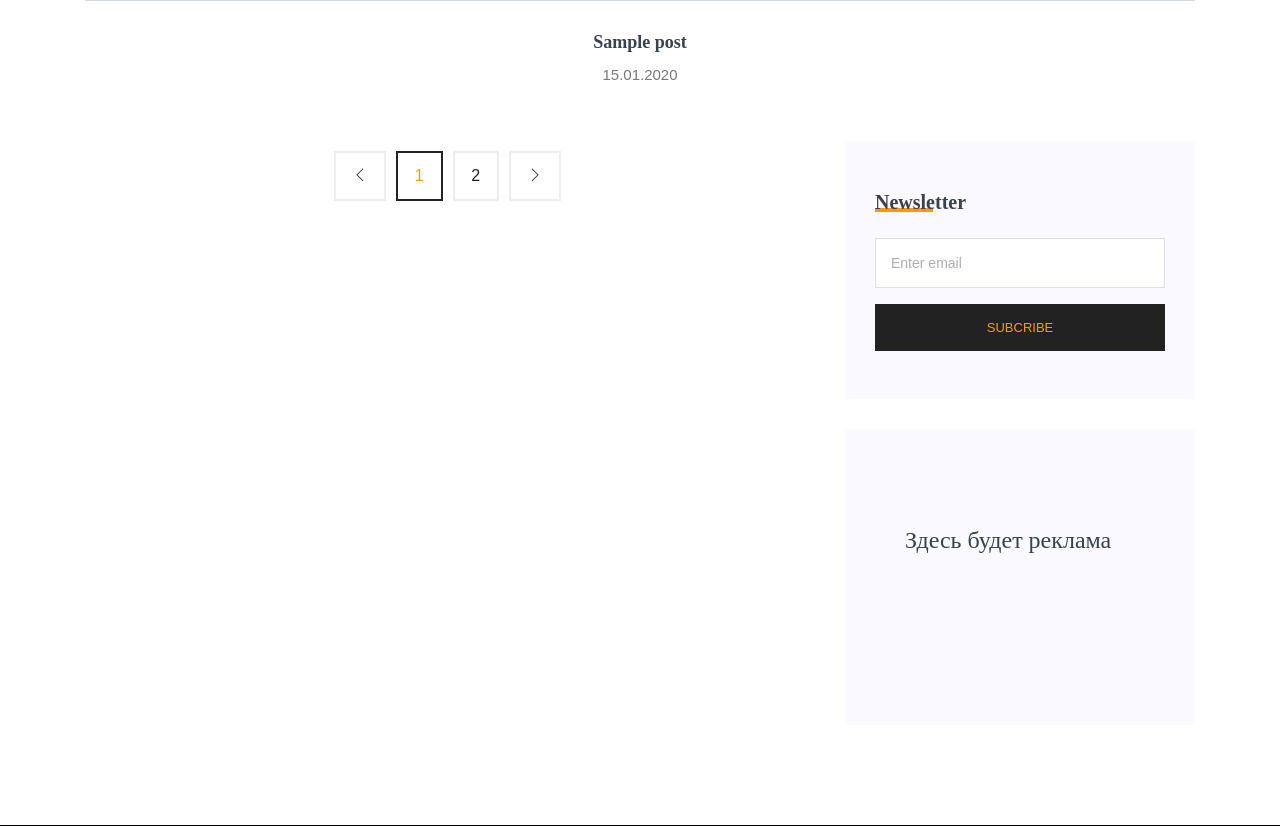
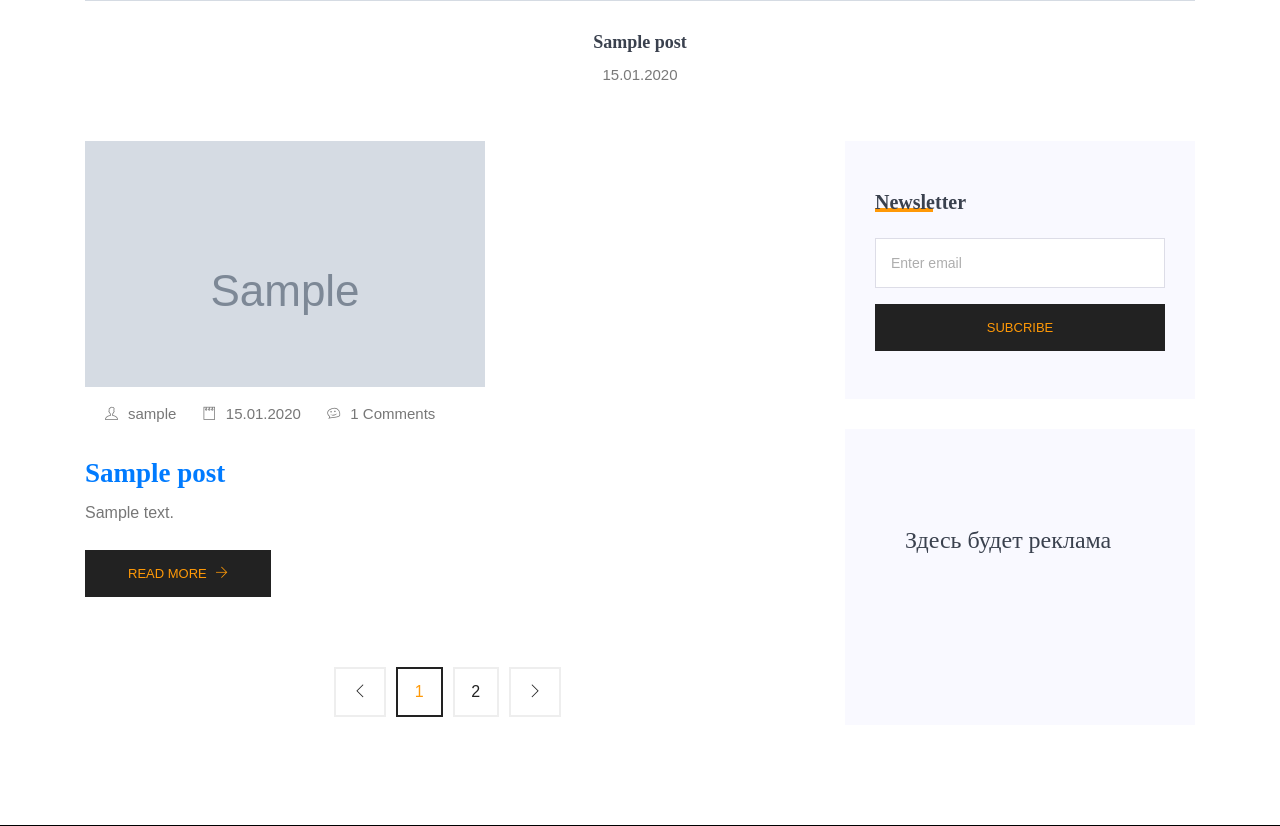
Before and after one commit to SlendyXG/layout_task2, a Django app: page / in a window 1280 px wide. Shown: the part 1496-2322 px from the top of the page. Run offline with Django 3.2, Linux system fonts and the light colour scheme; tables that the repository leaves empty hold one stand-in row (values such as "Sample post"); grey boxes marked "Sample" are stand-in pictures; parts of the project's set-up code (start-up, migrations or seed data) failed here and were passed over; some libraries are stand-ins or nearby versions.

Commit message:
render posts on index page

```diff
--- a/templates/index.html
+++ b/templates/index.html
@@ -7,23 +7,14 @@
     <meta http-equiv="X-UA-Compatible" content="ie=edge">
     <title>Sensive Blog - Home</title>
 
-    <!-- Favicon -->
     <link rel="icon" href="{% static 'img/favicon.png' %}" type="image/png">
 
-    <!-- ===== BOOTSTRAP CSS (CDN) ===== -->
     <link rel="stylesheet" href="https://cdn.jsdelivr.net/npm/bootstrap@4.6.2/dist/css/bootstrap.min.css">
-
-    <!-- ===== FONT AWESOME (CDN) ===== -->
     <link rel="stylesheet" href="https://cdnjs.cloudflare.com/ajax/libs/font-awesome/4.7.0/css/font-awesome.min.css">
-
-    <!-- ===== THEMIFY ICONS (CDN) ===== -->
     <link rel="stylesheet" href="https://cdn.jsdelivr.net/npm/themify-icons@0.1.2/css/themify-icons.css">
-
-    <!-- ===== ВАШ CSS (локально) ===== -->
     <link rel="stylesheet" href="{% static 'styles.min.css' %}">
 </head>
 <body>
-    <!--================Header Menu Area =================-->
     <header class="header_area">
         <div class="main_menu">
             <nav class="navbar navbar-expand-lg navbar-light">
@@ -53,10 +44,9 @@
             </nav>
         </div>
     </header>
-    <!--================Header Menu Area =================-->
 
     <main class="site-main">
-        <!--================Hero Banner start =================-->
+        <!-- Hero Banner -->
         <section class="mb-30px">
             <div class="container">
                 <div class="hero-banner">
@@ -68,9 +58,8 @@
                 </div>
             </div>
         </section>
-        <!--================Hero Banner end =================-->
 
-        <!--================ Blog slider start =================-->
+        <!--================ Blog slider (популярные посты) =================-->
         <section>
             <div class="container">
                 <div class="d-flex">
@@ -78,10 +67,11 @@
                         <div class="flex-fill {% if not forloop.last %}style="margin-right: 30px;{% endif %}">
                             <div class="card blog__slide text-center">
                                 <div class="blog__slide__img">
+                                    <!-- КАРТИНКА с условием -->
                                     {% if post.image_url %}
                                         <img class="card-img rounded-0" src="{{ post.image_url }}" alt="{{ post.title }}">
                                     {% else %}
-                                        <img class="card-img rounded-0" src="{% static 'img/blog/blog-slider/blog-slide1.png' %}" alt="Без картинки">
+                                        <img class="card-img rounded-0" src="{% static 'img/banner/blog.png' %}" alt="Без картинки">
                                     {% endif %}
                                 </div>
                                 <div class="blog__slide__content">
@@ -94,13 +84,43 @@
                 </div>
             </div>
         </section>
-        <!--================ Blog slider end =================-->
 
-        <!--================ Start Blog Post Area =================-->
+        <!--================ Start Blog Post Area (свежие посты) =================-->
         <section class="blog-post-area section-margin mt-4">
             <div class="container">
                 <div class="row">
                     <div class="col-lg-8">
+                        <!-- Свежие посты -->
+                        {% for post in fresh_posts %}
+                            <div class="single-recent-blog-post">
+                                <div class="thumb">
+                                    <!-- КАРТИНКА с условием -->
+                                    {% if post.image_url %}
+                                        <img class="img-fluid" src="{{ post.image_url }}" alt="{{ post.title }}">
+                                    {% else %}
+                                        <img class="img-fluid" src="{% static 'img/banner/blog.png' %}" alt="Без картинки">
+                                    {% endif %}
+
+                                    <ul class="thumb-info">
+                                        <li>
+                                            <a href="#"><i class="ti-user"></i>{{ post.author }}</a>
+                                        </li>
+                                        <li>
+                                            <a href="#"><i class="ti-notepad"></i>{{ post.published_at|date:"d.m.Y" }}</a>
+                                        </li>
+                                        <li>
+                                            <a href="#"><i class="ti-themify-favicon"></i>{{ post.comments_amount }} Comments</a>
+                                        </li>
+                                    </ul>
+                                </div>
+                                <div class="details mt-20">
+                                    <h3><a href="/post/{{ post.slug }}/">{{ post.title }}</a></h3>
+                                    <p>{{ post.text }}</p>
+                                    <a class="button" href="/post/{{ post.slug }}/">Read More <i class="ti-arrow-right"></i></a>
+                                </div>
+                            </div>
+                        {% endfor %}
+
                         <!-- Пагинация -->
                         <div class="row">
                             <div class="col-lg-12">
@@ -108,18 +128,14 @@
                                     <ul class="pagination">
                                         <li class="page-item">
                                             <a href="#" class="page-link" aria-label="Previous">
-                                                <span aria-hidden="true">
-                                                    <i class="ti-angle-left"></i>
-                                                </span>
+                                                <span aria-hidden="true"><i class="ti-angle-left"></i></span>
                                             </a>
                                         </li>
                                         <li class="page-item active"><a href="#" class="page-link">1</a></li>
                                         <li class="page-item"><a href="#" class="page-link">2</a></li>
                                         <li class="page-item">
                                             <a href="#" class="page-link" aria-label="Next">
-                                                <span aria-hidden="true">
-                                                    <i class="ti-angle-right"></i>
-                                                </span>
+                                                <span aria-hidden="true"><i class="ti-angle-right"></i></span>
                                             </a>
                                         </li>
                                     </ul>
@@ -148,14 +164,12 @@
                             </div>
                         </div>
                     </div>
-                    <!-- End Sidebar -->
                 </div>
             </div>
         </section>
-        <!--================ End Blog Post Area =================-->
     </main>
 
-    <!--================ Start Footer Area =================-->
+    <!-- Footer -->
     <footer class="footer-area section-padding">
         <div class="container">
             <div class="row">
@@ -209,18 +223,10 @@
             </div>
         </div>
     </footer>
-    <!--================ End Footer Area =================-->
 
-    <!-- ===== JQUERY (CDN) ===== -->
     <script src="https://code.jquery.com/jquery-3.6.0.min.js"></script>
-
-    <!-- ===== POPPER (CDN) ===== -->
     <script src="https://cdn.jsdelivr.net/npm/popper.js@1.16.1/dist/umd/popper.min.js"></script>
-
-    <!-- ===== BOOTSTRAP JS (CDN) ===== -->
     <script src="https://cdn.jsdelivr.net/npm/bootstrap@4.6.2/dist/js/bootstrap.min.js"></script>
-
-    <!-- ===== ВАШ JS (локально) ===== -->
     <script src="{% static 'scripts.js' %}"></script>
 </body>
 </html>
```
